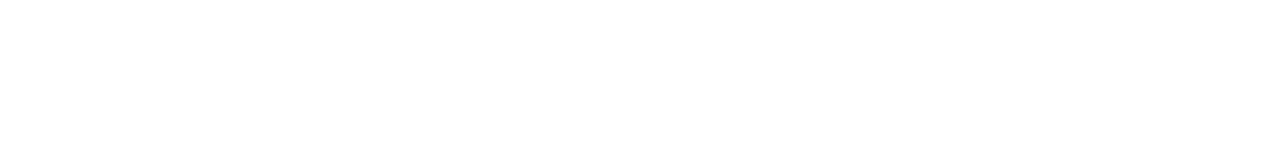
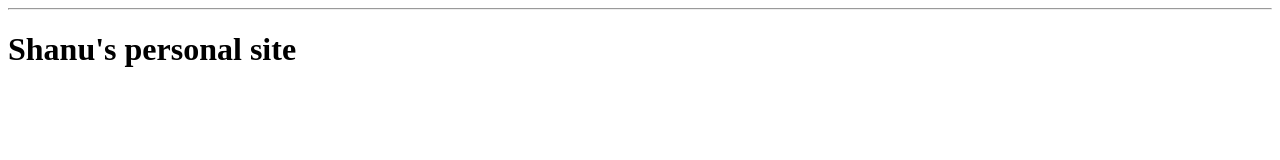
Before and after one commit to ShanuJackal/shanujackal.github.io, a plain HTML site: page index.html in a window 1280 px wide. Drawn offline with Linux system fonts and the light colour scheme.

Commit message:
Update index.html

```diff
--- a/index.html
+++ b/index.html
@@ -2,4 +2,8 @@
   <head>
     <title> Shanu's personal site </title>
   </head>
+  <body bgcolor="FFFFFF">
+<hr>
+    <h1> Shanu's personal site </h1>
+  </body>
 </html>
```
